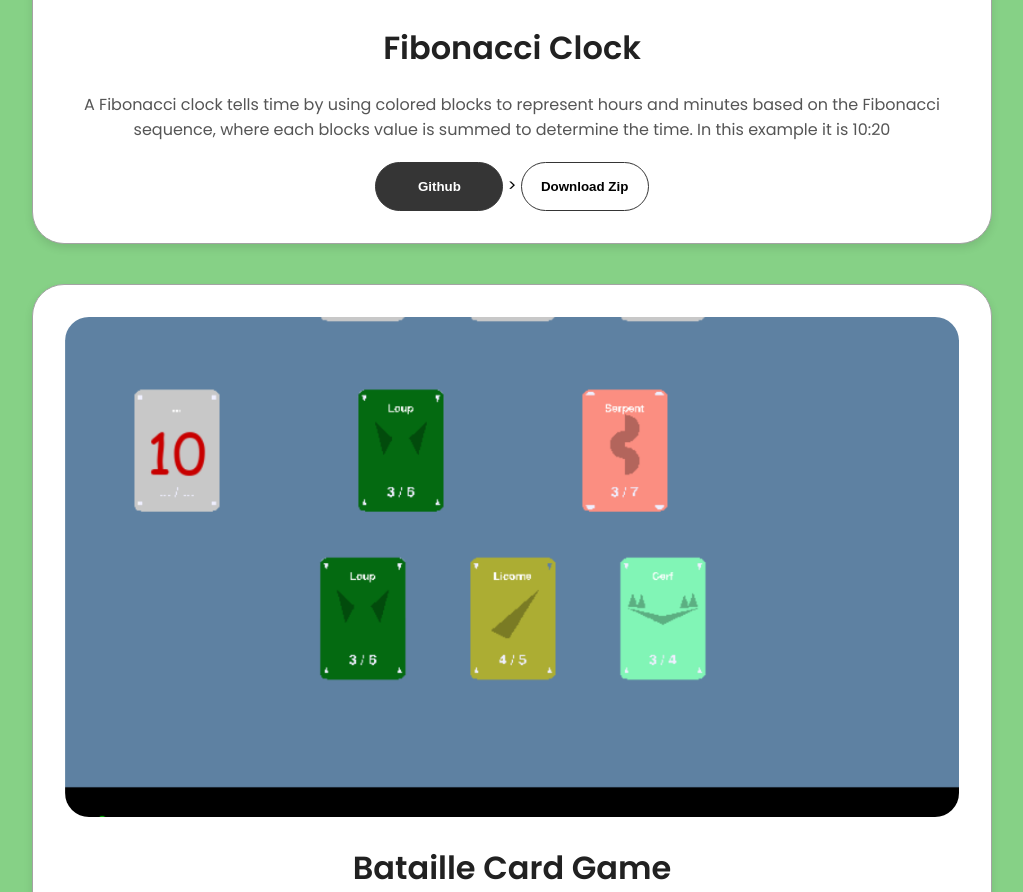
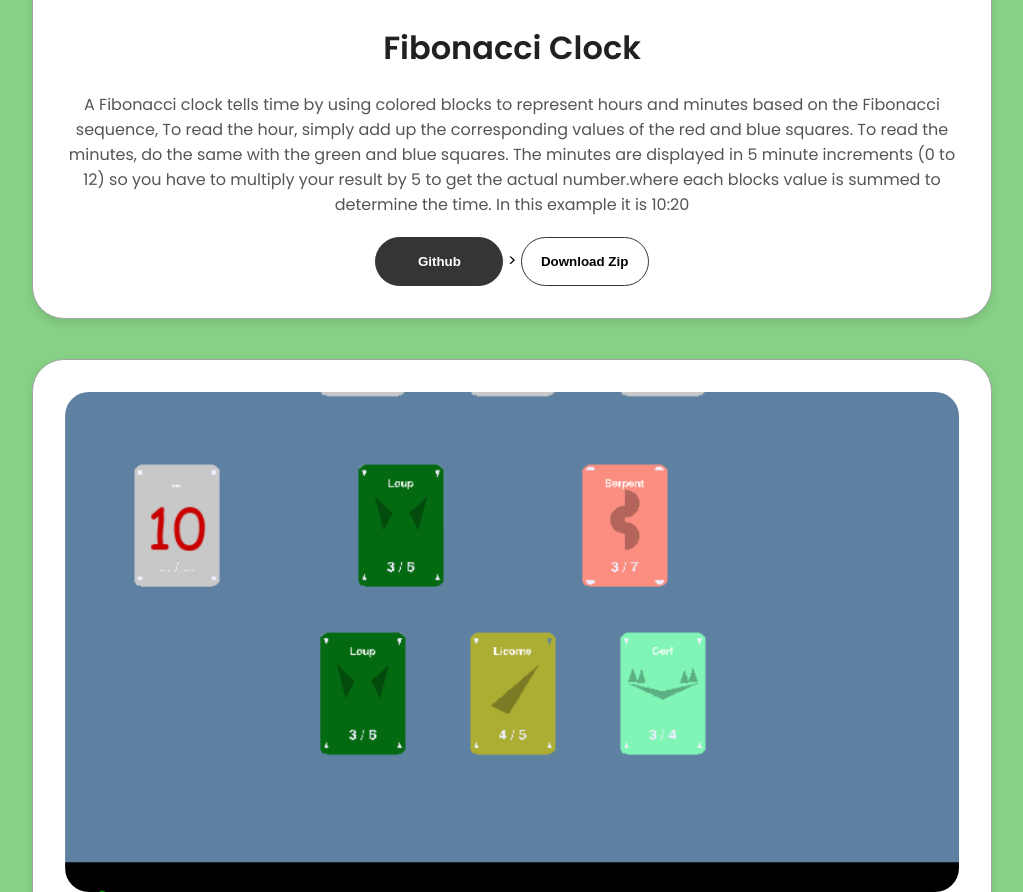
Before and after one commit to boutros-chaaya/Boutros-Chaaya-Portfolio, a plain HTML site: page index.html in a window 1280 px wide. Shown: the part 8805-9697 px from the top of the page, without its empty margins (128-1151 px from the left). Drawn offline with Linux system fonts and the light colour scheme.

Commit message:
final final touches

```diff
--- a/index.html
+++ b/index.html
@@ -497,7 +497,7 @@
               <h2 class="project-card-title">Fibonacci Clock</h2>
 
               <p>
-                A Fibonacci clock tells time by using colored blocks to represent hours and minutes based on the Fibonacci sequence, where each blocks value is summed to determine the time. In this example it is 10:20
+                A Fibonacci clock tells time by using colored blocks to represent hours and minutes based on the Fibonacci sequence, To read the hour, simply add up the corresponding values of the red and blue squares. To read the minutes, do the same with the green and blue squares. The minutes are displayed in 5 minute increments (0 to 12) so you have to multiply your result by 5 to get the actual number.where each blocks value is summed to determine the time. In this example it is 10:20
               </p>
 
               <div class="project-btn-container">
```
